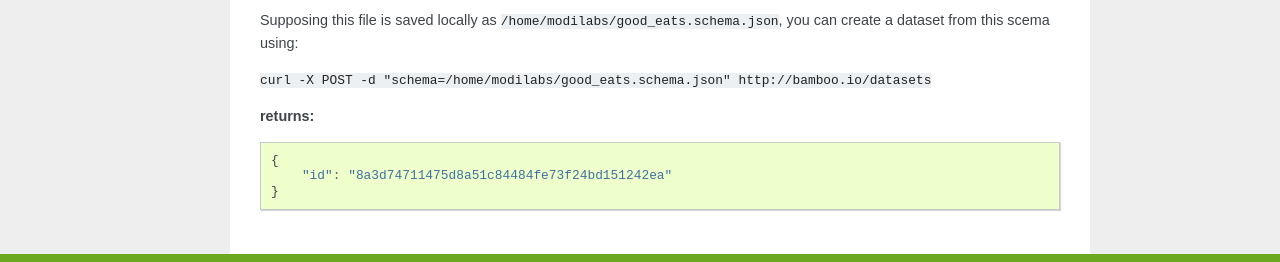
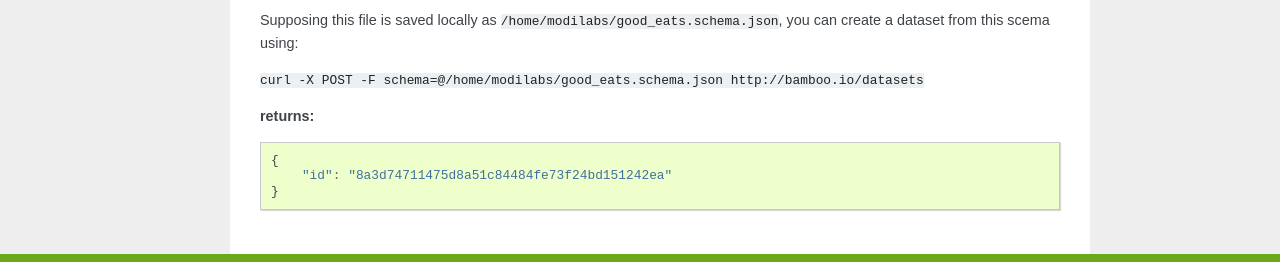
Before and after one commit to pld/bamboo, a Sphinx documentation site: the page built from docs/advanced_commands.rst, in a window 1280 px wide, cut to the strip 1603-1865 px from the top of the page. Built offline with Sphinx 7.4.7, drawn with Linux system fonts in a browser that asks for light colours; formulas are drawn with MathJax 3.

Commit message:
doc typo fix

```diff
--- a/docs/advanced_commands.rst
+++ b/docs/advanced_commands.rst
@@ -91,7 +91,7 @@
 Supposing this file is saved locally as ``/home/modilabs/good_eats.schema.json``,
 you can create a dataset from this scema using:
 
-``curl -X POST -d "schema=/home/modilabs/good_eats.schema.json" http://bamboo.io/datasets``
+``curl -X POST -F schema=@/home/modilabs/good_eats.schema.json http://bamboo.io/datasets``
 
 **returns:**
 
```
